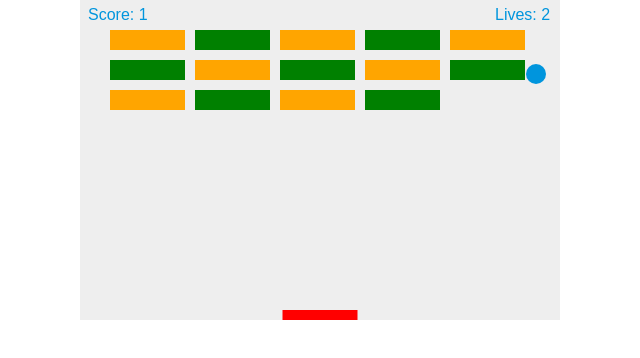
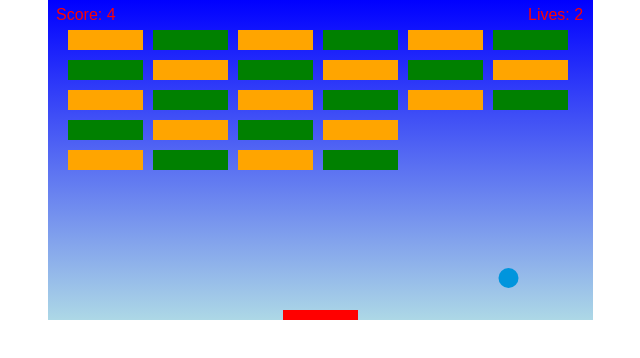
Before and after one commit to joemiddie13/break_out_tutorial, a plain HTML site: page index.html in a window 1280 px wide. Shown: the whole page, without its empty margins (320-960 px from the left). Drawn offline with Linux system fonts and the light colour scheme.

Commit message:
completed game with stretch challenges

```diff
--- a/index.html
+++ b/index.html
@@ -16,7 +16,7 @@
     </style>
   </head>
   <body>
-    <canvas id="myCanvas" width="480" height="320"></canvas>
+    <canvas id="myCanvas" width="545" height="320"></canvas>
 
     <script>
       let canvas = document.getElementById("myCanvas");
@@ -31,13 +31,14 @@
       let paddleX = (canvas.width-paddleWidth)/2;
       let rightPressed = false;
       let leftPressed = false;
-      let brickRowCount = 3;
-      let brickColumnCount = 5;
+      let brickRowCount = 5;
+      let brickColumnCount = 6;
       let brickWidth = 75;
       let brickHeight = 20;
       let brickPadding = 10;
       let brickOffsetTop = 30;
-      let brickOffsetLeft = 30;
+      let brickOffsetLeft = 20;
+
       let score = 0;
       let lives = 3;
 
@@ -45,7 +46,8 @@
       for(let c = 0; c < brickColumnCount; c++) {
           bricks[c] = [];
           for(let r = 0; r < brickRowCount; r++) {
-              bricks[c][r] = { x: 0, y: 0, status: 1 };
+              let points = (r + c) % 2 === 0 ? 3 : 2;
+              bricks[c][r] = { x: 0, y: 0, status: 1, points: points };
           }
       }
 
@@ -140,18 +142,27 @@
 
       function drawScore() {
         ctx.font = "16px Arial";
-        ctx.fillStyle = "#0095DD";
+        ctx.fillStyle = "red";
         ctx.fillText(`Score: ${score}`, 8, 20);
       }
 
       function drawLives() {
         ctx.font = "16px Arial";
-        ctx.fillStyle = "#0095DD";
+        ctx.fillStyle = "red";
         ctx.fillText(`Lives: ${lives}`, canvas.width - 65, 20);
+      }
+
+      function drawBackground() {
+        let background = ctx.createLinearGradient(0, 0, 0, canvas.height);
+        background.addColorStop(0, 'blue');
+        background.addColorStop(1, 'lightblue');
+        ctx.fillStyle = background;
+        ctx.fillRect(0, 0, canvas.width, canvas.height);
       }
 
       function draw() {
           ctx.clearRect(0, 0, canvas.width, canvas.height);
+          drawBackground()
           drawBricks();
           drawBall();
           drawPaddle();
```
Also changed, not shown: stretch.md (+1 -1 lines).
